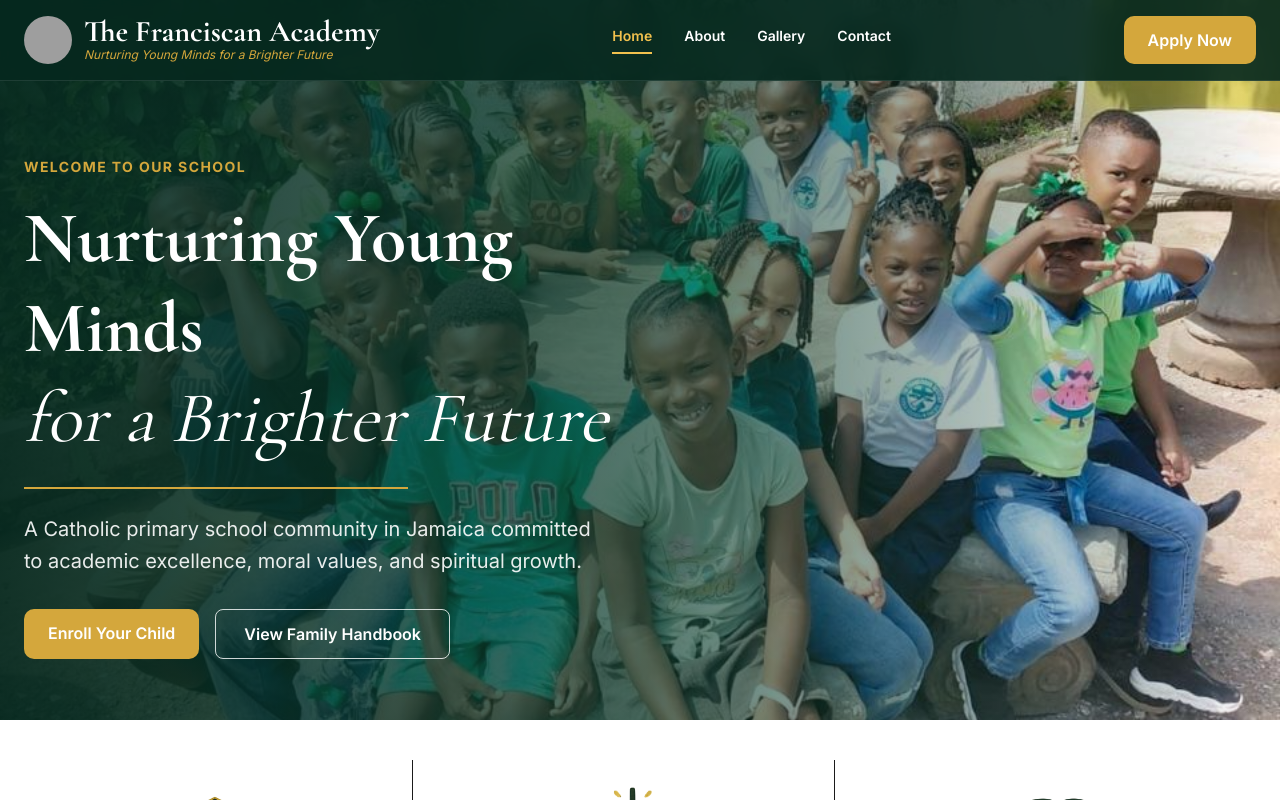
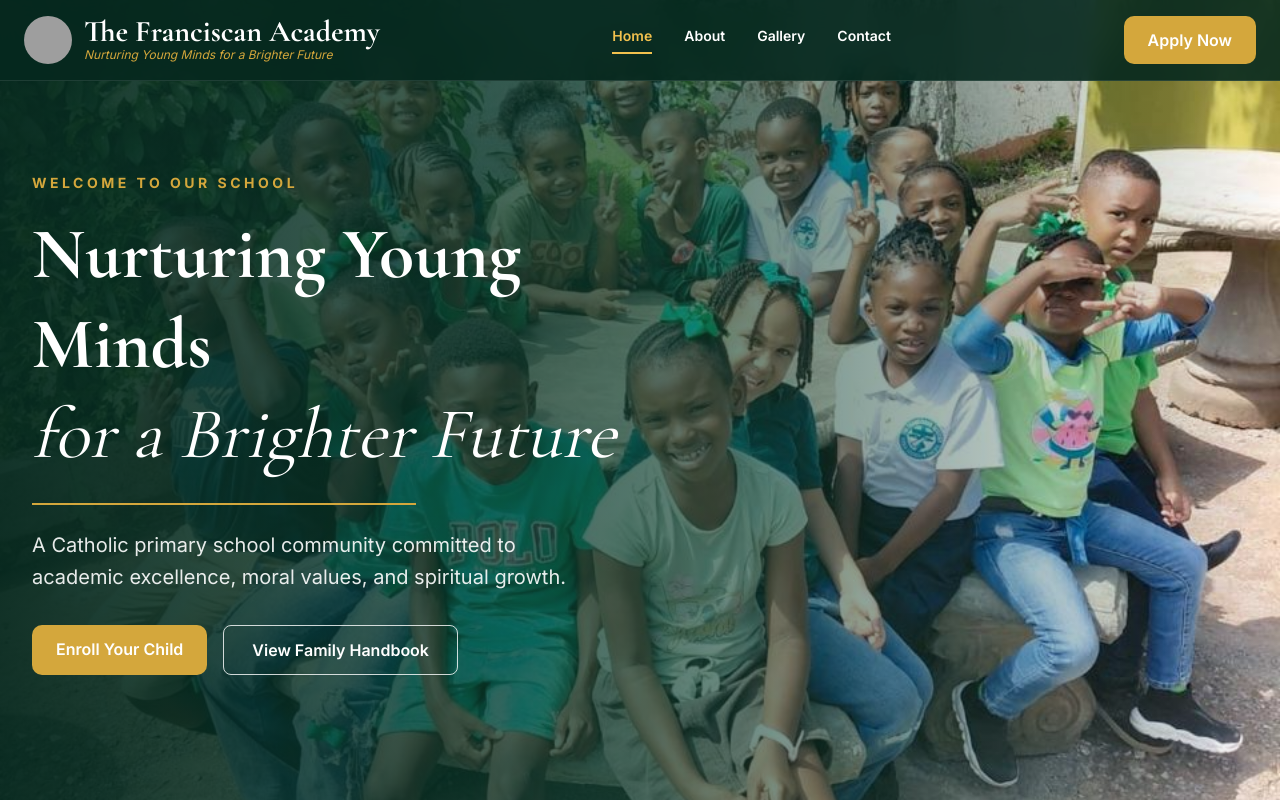
Before and after one commit to Kgayl008/franciscan-academy, a Next.js app: page / in a window 1280 px wide. Shown: the top 800 px of the page. Built offline with nearby package versions, Linux system fonts and the light colour scheme; grey boxes are pictures that could not be loaded.

Commit message:
Update website

```diff
--- a/components/Hero.tsx
+++ b/components/Hero.tsx
@@ -1,6 +1,9 @@
 export default function Hero() {
   return (
-    <section id="home" className="relative min-h-180 overflow-hidden">
+    <section
+      id="home"
+      className="relative overflow-hidden min-h-screen"
+    >
       <img
         src="/images/hero.jpg"
         alt="Students of The Franciscan Academy"
@@ -9,27 +12,30 @@ export default function Hero() {
 
       <div className="absolute inset-0 bg-linear-to-r from-[#06291f]/95 via-[#0b3d2e]/70 to-transparent" />
 
-      <div className="relative z-10 mx-auto flex min-h-180 max-w-7xl items-center px-6 pt-24">
+      <div className="relative z-10 mx-auto flex min-h-screen max-w-7xl items-center px-5 pt-28 pb-16 sm:px-6 md:px-8">
         <div className="max-w-2xl text-white">
-          <p className="mb-4 text-sm font-bold uppercase tracking-widest text-[#d4a73c]">
+          <p className="mb-4 text-xs font-bold uppercase tracking-[0.25em] text-[#d4a73c] sm:text-sm">
             Welcome to our school
           </p>
 
-          <h1 className="serif text-5xl font-bold leading-tight md:text-7xl">
+          <h1 className="serif text-4xl leading-tight font-bold sm:text-5xl md:text-6xl lg:text-7xl">
             Nurturing Young Minds
             <br />
-            <span className="italic font-normal">for a Brighter Future</span>
+
+            <span className="italic font-normal">
+              for a Brighter Future
+            </span>
           </h1>
 
-          <div className="my-6 h-0.5 w-96 max-w-full bg-[#d4a73c]" />
+          <div className="my-6 h-0.5 w-40 bg-[#d4a73c] sm:w-64 md:w-96" />
 
-          <p className="max-w-xl text-lg leading-8 text-white/90 md:text-xl">
-            A Catholic primary school community in Jamaica committed to academic
+          <p className="max-w-xl text-base leading-7 text-white/90 sm:text-lg sm:leading-8 md:text-xl">
+            A Catholic primary school community committed to academic
             excellence, moral values, and spiritual growth.
           </p>
 
-          <div className="mt-8 flex flex-wrap gap-4">
-            <a href="#apply" className="gold-btn">
+          <div className="mt-8 flex flex-col gap-4 sm:flex-row sm:flex-wrap">
+            <a href="#apply" className="gold-btn text-center">
               Enroll Your Child
             </a>
 
@@ -37,7 +43,7 @@ export default function Hero() {
               href="/TFA-Family-Handbook.pdf"
               target="_blank"
               rel="noopener noreferrer"
-  className="rounded-lg border border-white/80 px-7 py-3 font-semibold text-white transition hover:bg-white hover:text-[#06291f]"
+              className="rounded-lg border border-white/80 px-7 py-3 text-center font-semibold text-white transition hover:bg-white hover:text-[#06291f]"
             >
               View Family Handbook
             </a>
```
Lines whose indentation alone changed are shown as unchanged.
